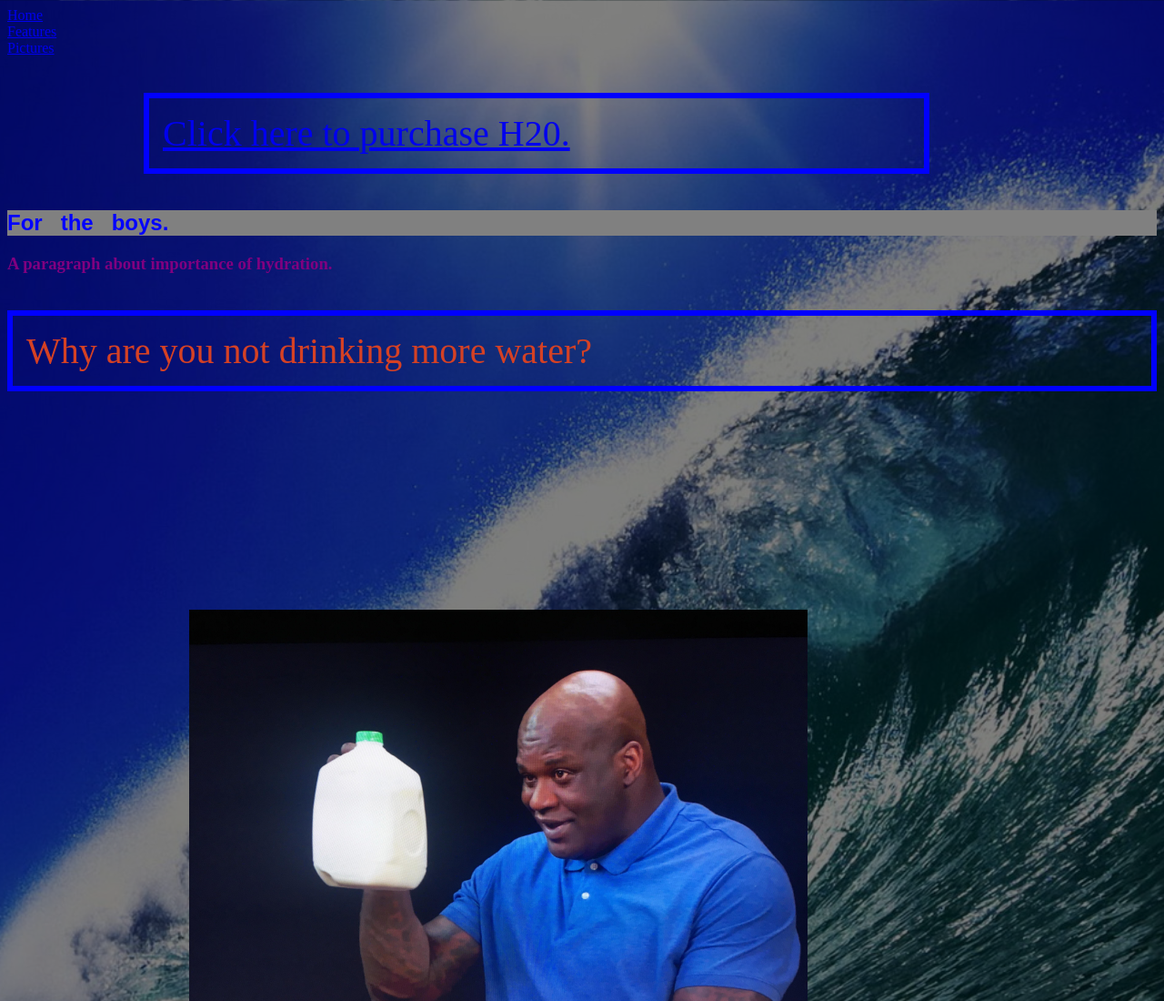
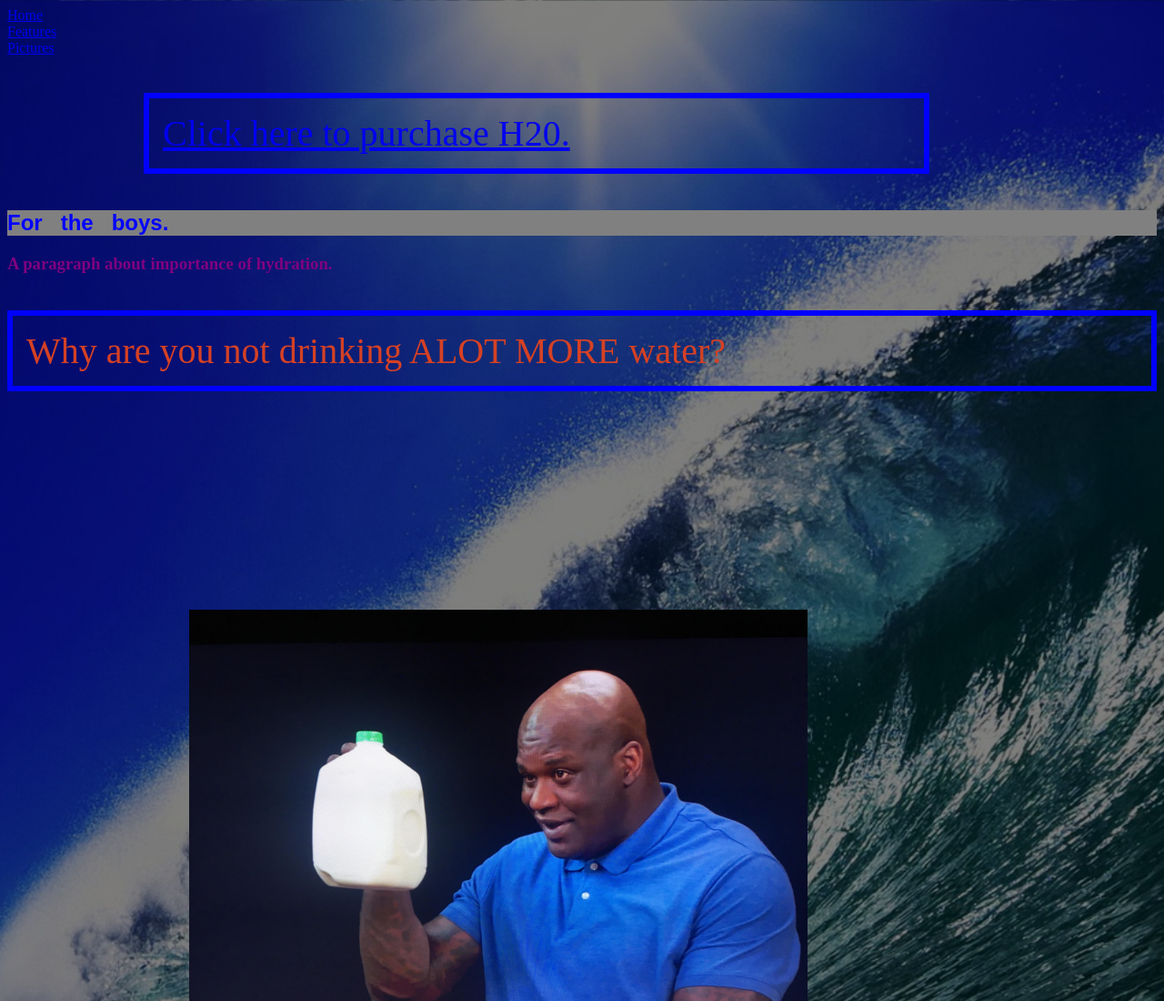
Before and after one commit to tatemartinez/assignment3, a plain HTML site: page index.html in a window 1280 px wide. Shown: the top 1100 px of the page at 91% size. Drawn offline with Linux system fonts and the light colour scheme.

Commit message:
test push

```diff
--- a/index.html
+++ b/index.html
@@ -23,7 +23,7 @@
             <a href="https://www.google.com/search?q=water+gallons+from+wegmans%27&source=lmns&tbm=shop&bih=828&biw=1110&hl=en&ved=2ahUKEwiX7cvy1cnnAhUJheAKHaG2DMQQ_AUoAXoECAEQAQ" target="_blank">Click here to purchase H20.</a> </p>
         <h2>For &nbsp; the &nbsp; boys. </h2>
         <h3>A paragraph about importance of hydration. </h3>
-        <p id="mystyle"> Why are you not drinking more water?</p>
+        <p id="mystyle"> Why are you not drinking ALOT MORE water?</p>
         <div>
         <img class="shaq" src="images/Shaq.jpg" height="510" alt="The Boys">
         </div>
```
